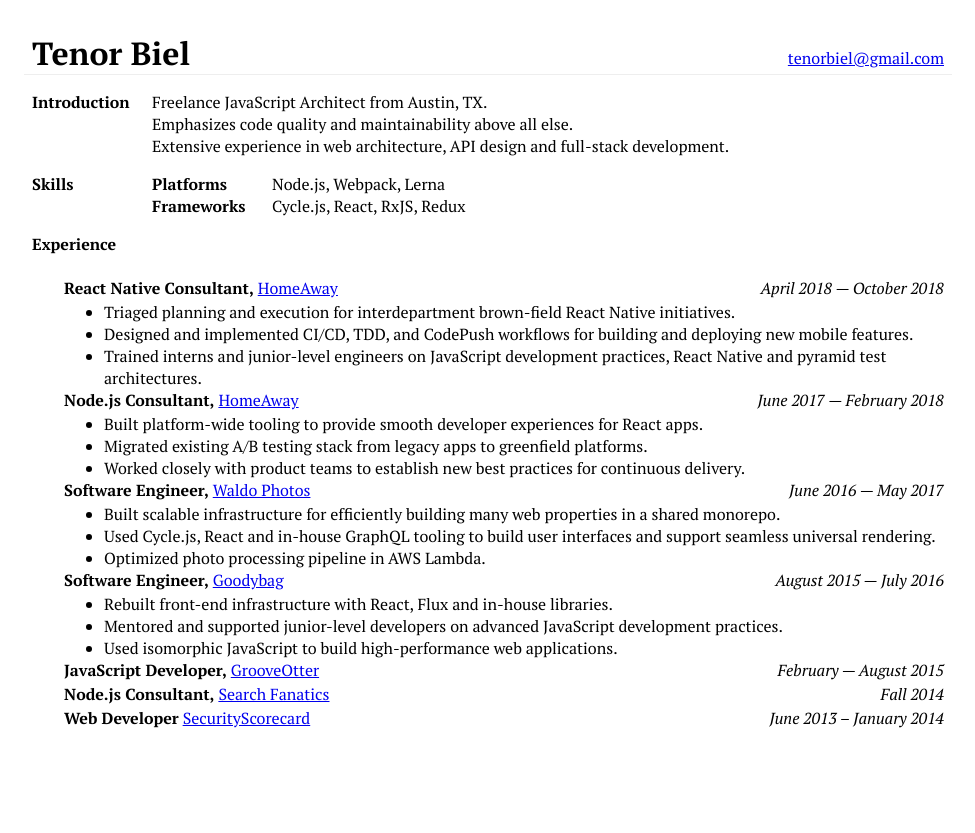
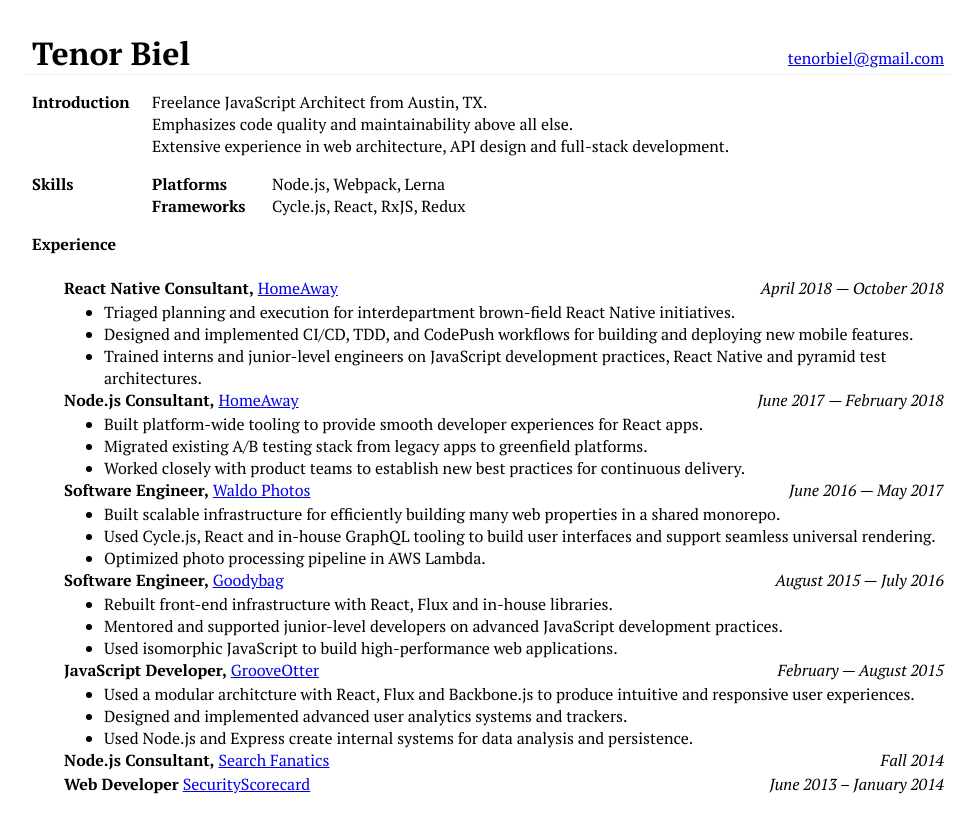
Before and after one commit to L8D/l8d.github.io, a Jekyll site: the page resume/index.html, which Jekyll copies as it is, in a window 1280 px wide. Shown: the top 833 px of the page, without its empty margins (152-1127 px from the left). Built offline with Jekyll 4.4.1, drawn with Linux system fonts in a browser that asks for light colours; Markdown is read by kramdown in place of the engine named in the settings.

Commit message:
Re-include GrooveOtter descriptions in case it fits in the PDF

```diff
--- a/resume/index.html
+++ b/resume/index.html
@@ -113,6 +113,12 @@
           <div>February &mdash; August 2015</div>
         </div>
 
+        <ul>
+          <li>Used a modular architcture with React, Flux and Backbone.js to produce intuitive and responsive user experiences.</li>
+          <li>Designed and implemented advanced user analytics systems and trackers.</li>
+          <li>Used Node.js and Express create internal systems for data analysis and persistence.</li>
+        </ul>
+
         <div class="entry">
           <div>
             <b>Node.js Consultant,</b>
```
